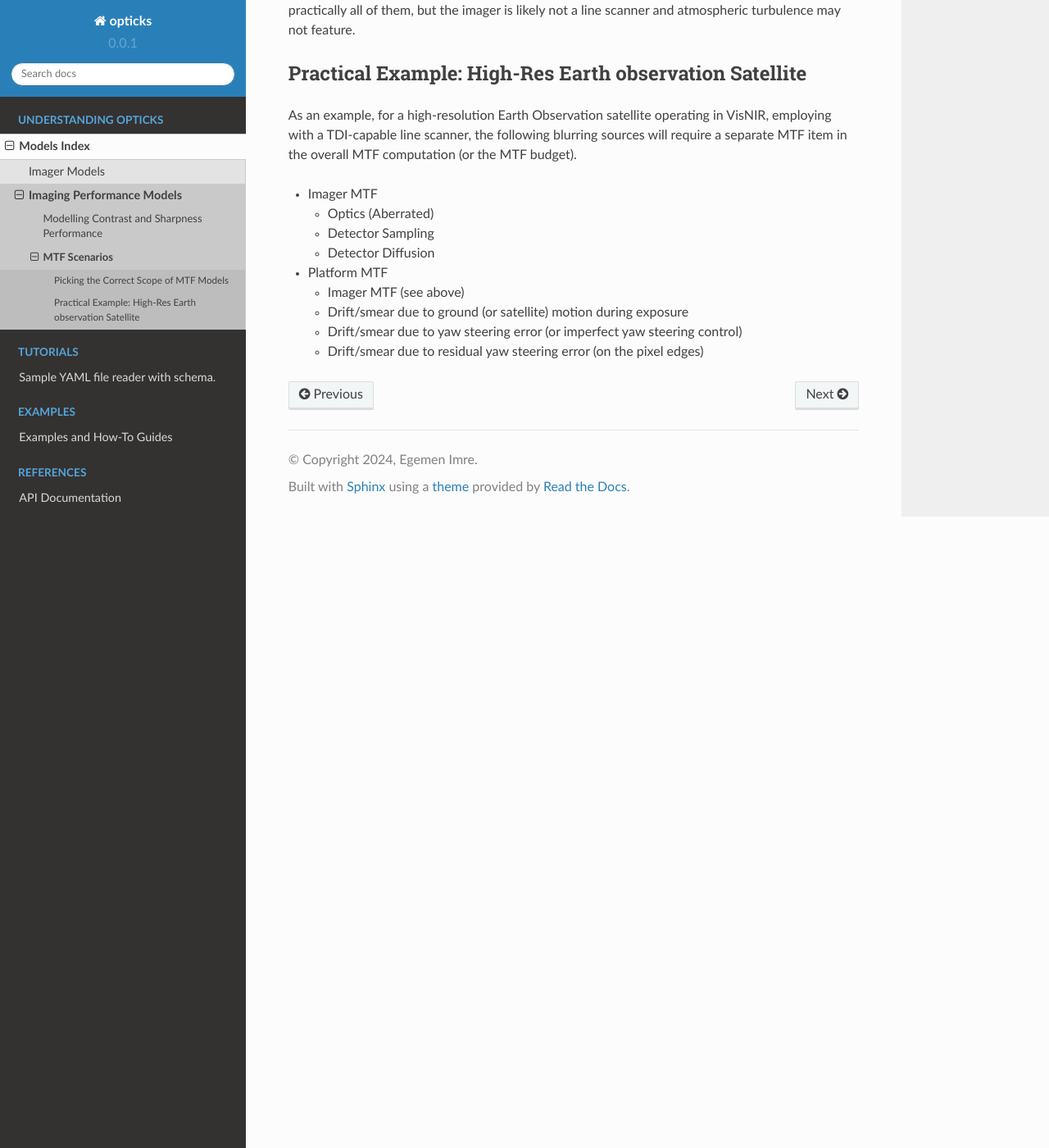
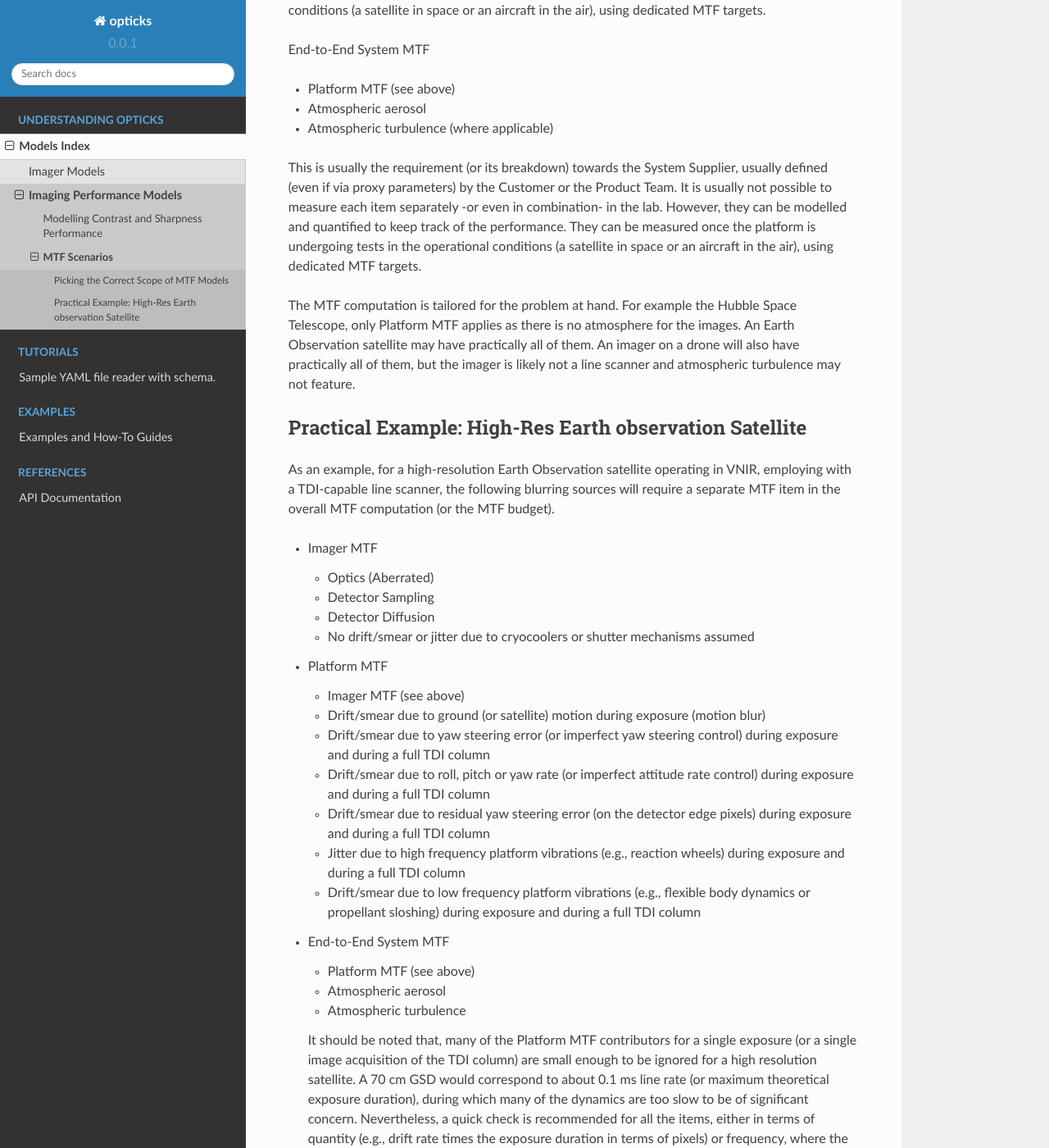
Before and after one commit to egemenimre/opticks, a Sphinx documentation site: the page built from docs/models/mtf_scenarios.md, in a window 1280 px wide and 1400 px high, scrolled down 1055 px. Shown: the whole window at 82% size. Built offline with Sphinx 7.4.7 and the Read the Docs theme 2.0.0, drawn with Linux system fonts in a browser that asks for light colours; some of the changed text lies outside the part shown.

Commit message:
completed TDI and multiple image MTF

```diff
--- a/docs/models/mtf_scenarios.md
+++ b/docs/models/mtf_scenarios.md
@@ -4,12 +4,16 @@
 
 It is important to understand the problem and the physical sources that add blurring to the image. For each physical phenomenon, we have to quantify the extent, use a model and quantify it as a separate MTF item. All items relevant for the problem are then multiplied to compute the final MTF. Also, some of the MTF sources are directional and, particularly for line scanners, the along-track and across-track MTF should be computed separately.
 
-Imager MTF (as tested on-ground):
+While it does depend on the problem, the usual scopes for the MTF computation can be Imager, Platform and End-to-End System.
+
+Imager MTF (as tested in the lab):
 
 - Optics (Aberrated)
 - Detector Sampling
 - Detector Diffusion
 - Cryocoolers, shutters and similar vibration sources on the Imager
+
+This is usually the requirement (or its breakdown) towards the Imager Supplier. Each item can be directly measured or at least derived via lab measurements. The total Imager MTF is the combination of these items.
 
 Platform MTF
 
@@ -20,27 +24,40 @@ Platform MTF
 - Platform Vibration during exposure (drift/smear and jitter) - below the attitude control frequency (to be computed for each vibration source separately)
 - Multiple image acquisition impacts (if applicable)
 
-difficult to test on ground. Some items possible.
+This is usually the requirement (or its breakdown) towards the Platform Supplier (for example a satellite or aircraft system integrator). It is usually not possible to measure each item separately -or even in combination- in the lab. However, they can be modelled and quantified to keep track of the performance. They can be measured once the platform is undergoing tests in the operational conditions (a satellite in space or an aircraft in the air), using dedicated MTF targets.
 
-System MTF
+End-to-End System MTF
 
 - Platform MTF (see above)
 - Atmospheric aerosol
 - Atmospheric turbulence (where applicable)
 
+This is usually the requirement (or its breakdown) towards the System Supplier, usually defined (even if via proxy parameters) by the Customer or the Product Team. It is usually not possible to measure each item separately -or even in combination- in the lab. However, they can be modelled and quantified to keep track of the performance. They can be measured once the platform is undergoing tests in the operational conditions (a satellite in space or an aircraft in the air), using dedicated MTF targets.
+
 The MTF computation is tailored for the problem at hand. For example the Hubble Space Telescope, only Platform MTF applies as there is no atmosphere for the images. An Earth Observation satellite may have practically all of them. An imager on a drone will also have practically all of them, but the imager is likely not a line scanner and atmospheric turbulence may not feature.
 
 ## Practical Example: High-Res Earth observation Satellite
 
-As an example, for a high-resolution Earth Observation satellite operating in VisNIR, employing with a TDI-capable line scanner, the following blurring sources will require a separate MTF item in the overall MTF computation (or the MTF budget).
+As an example, for a high-resolution Earth Observation satellite operating in VNIR, employing with a TDI-capable line scanner, the following blurring sources will require a separate MTF item in the overall MTF computation (or the MTF budget).
 
 - Imager MTF
   - Optics (Aberrated)
   - Detector Sampling
   - Detector Diffusion
+  - No drift/smear or jitter due to cryocoolers or shutter mechanisms assumed
 
 - Platform MTF
   - Imager MTF (see above)
-  - Drift/smear due to ground (or satellite) motion during exposure
-  - Drift/smear due to yaw steering error (or imperfect yaw steering control)
-  - Drift/smear due to residual yaw steering error (on the pixel edges)
+  - Drift/smear due to ground (or satellite) motion during exposure (motion blur)
+  - Drift/smear due to yaw steering error (or imperfect yaw steering control) during exposure and during a full TDI column
+  - Drift/smear due to roll, pitch or yaw rate (or imperfect attitude rate control) during exposure and during a full TDI column
+  - Drift/smear due to residual yaw steering error (on the detector edge pixels) during exposure and during a full TDI column
+  - Jitter due to high frequency platform vibrations (e.g., reaction wheels) during exposure and during a full TDI column
+  - Drift/smear due to low frequency platform vibrations (e.g., flexible body dynamics or propellant sloshing) during exposure and during a full TDI column
+
+- End-to-End System MTF
+  - Platform MTF (see above)
+  - Atmospheric aerosol
+  - Atmospheric turbulence
+
+  It should be noted that, many of the Platform MTF contributors for a single exposure (or a single image acquisition of the TDI column) are small enough to be ignored for a high resolution satellite. A 70 cm GSD would correspond to about 0.1 ms line rate (or maximum theoretical exposure duration), during which many of the dynamics are too slow to be of significant concern. Nevertheless, a quick check is recommended for all the items, either in terms of quantity (e.g., drift rate times the exposure duration in terms of pixels) or frequency, where the frequency of the disturbance is significantly smaller than the line rate frequency and it acts not as a drift but as a bias, without introducing a blurring. In this example with the 70 cm GSD and 10 stage-TDI, a single acquisition is at 10000 Hz (0.1 ms) and the total TDI column is at 1000 Hz (1 ms). This is way too fast for most "low frequency-high amplitude" disturbances to cause an appreciable blurring. The higher frequency effects (primarily high acceleration jerks) may cause blurring, and only the "very high frequency-very low amplitude" jitter will feature in the images.
```
Also changed, not shown: docs/models/sharpness.md (+25 -12 lines).
